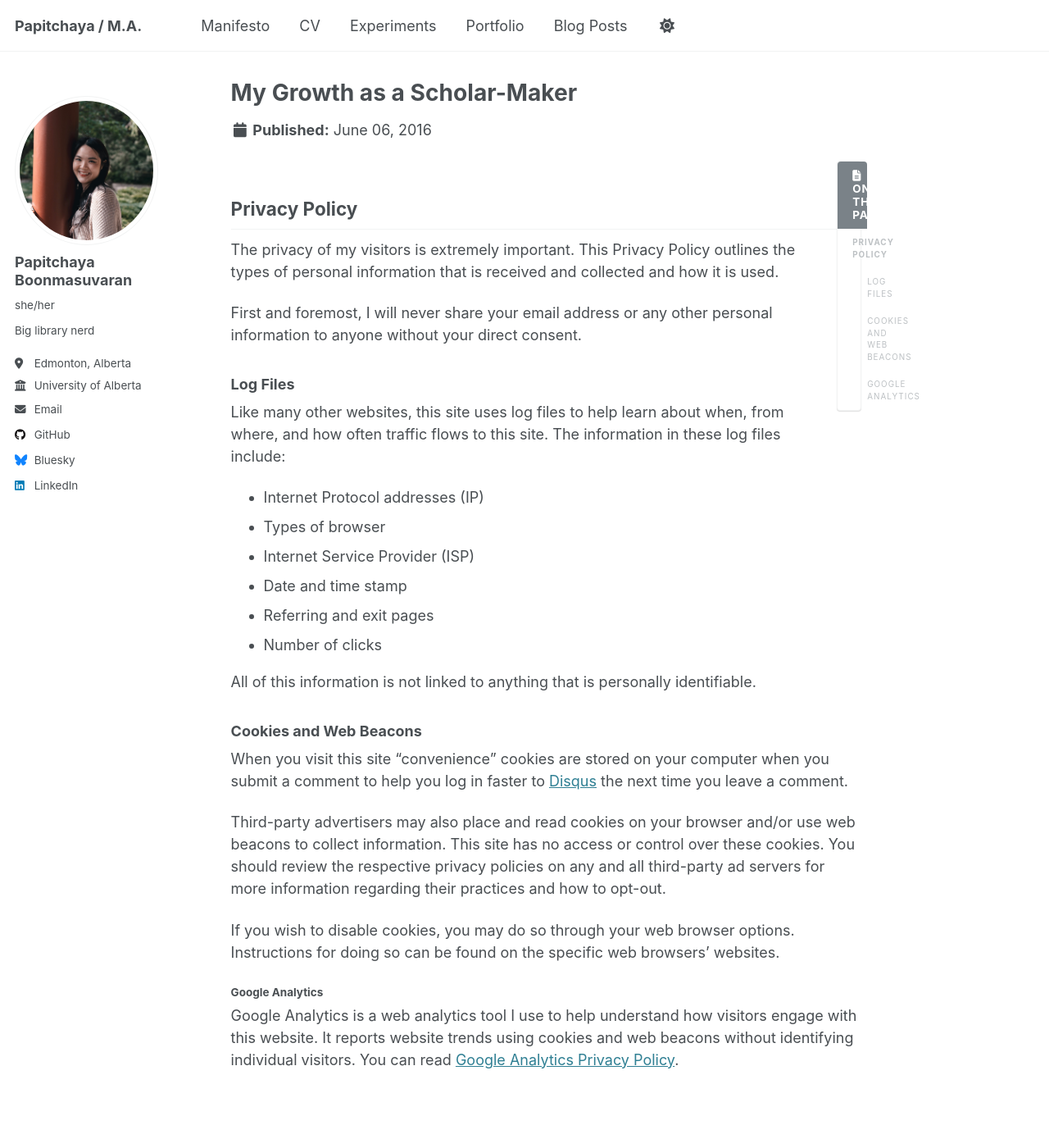
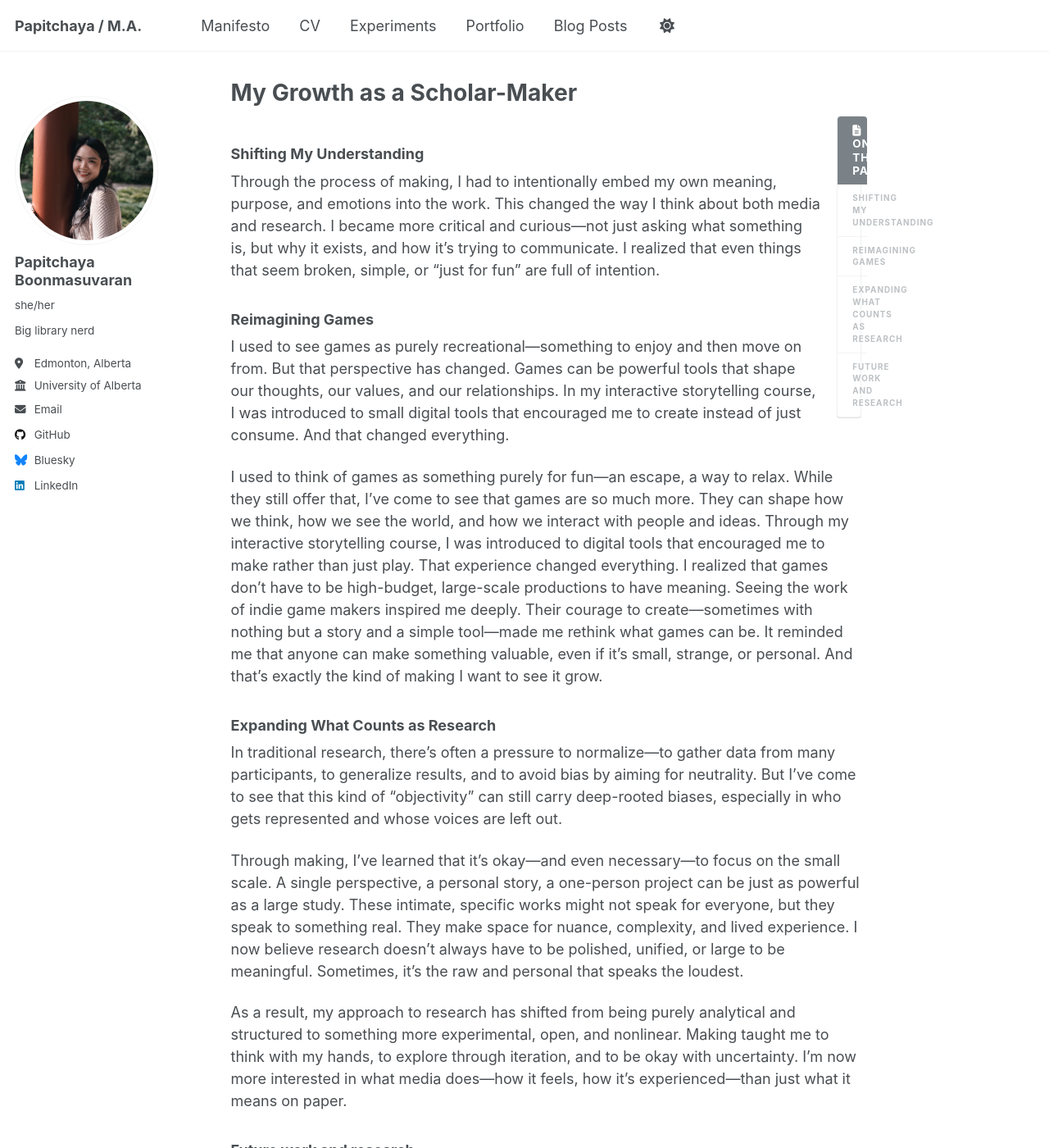
Before and after one commit to 4thpapitch/thedigitalme, a Jekyll site: the page built from _pages/manifesto.md, in a window 1280 px wide and 1400 px high. Shown: the whole window at 82% size. Built offline with Jekyll 4.4.1, drawn with Linux system fonts in a browser that asks for light colours; some of the changed text lies outside the part shown.

Commit message:
Update manifesto.md

```diff
--- a/_pages/manifesto.md
+++ b/_pages/manifesto.md
@@ -1,39 +1,30 @@
 ---
 permalink: /manifesto/
 title: "My Growth as a Scholar-Maker"
-modified: 2016-06-06
+# modified: 2016-06-06
 ---
 
 {% include base_path %}
 {% include toc %}
 
-## Privacy Policy
+### Shifting My Understanding
+Through the process of making, I had to intentionally embed my own meaning, purpose, and emotions into the work. This changed the way I think about both media and research. I became more critical and curious—not just asking what something is, but why it exists, and how it’s trying to communicate. I realized that even things that seem broken, simple, or “just for fun” are full of intention.
 
-The privacy of my visitors is extremely important. This Privacy Policy outlines the types of personal information that is received and collected and how it is used.
+### Reimagining Games
+I used to see games as purely recreational—something to enjoy and then move on from. But that perspective has changed. Games can be powerful tools that shape our thoughts, our values, and our relationships. In my interactive storytelling course, I was introduced to small digital tools that encouraged me to create instead of just consume. And that changed everything.
 
-First and foremost, I will never share your email address or any other personal information to anyone without your direct consent.
+I used to think of games as something purely for fun—an escape, a way to relax. While they still offer that, I’ve come to see that games are so much more. They can shape how we think, how we see the world, and how we interact with people and ideas. Through my interactive storytelling course, I was introduced to digital tools that encouraged me to make rather than just play. That experience changed everything. I realized that games don’t have to be high-budget, large-scale productions to have meaning. Seeing the work of indie game makers inspired me deeply. Their courage to create—sometimes with nothing but a story and a simple tool—made me rethink what games can be. It reminded me that anyone can make something valuable, even if it’s small, strange, or personal. And that’s exactly the kind of making I want to see it grow.
 
-### Log Files
+### Expanding What Counts as Research
 
-Like many other websites, this site uses log files to help learn about when, from where, and how often traffic flows to this site. The information in these log files include:
+In traditional research, there's often a pressure to normalize—to gather data from many participants, to generalize results, and to avoid bias by aiming for neutrality. But I’ve come to see that this kind of "objectivity" can still carry deep-rooted biases, especially in who gets represented and whose voices are left out.
 
-* Internet Protocol addresses (IP)
-* Types of browser
-* Internet Service Provider (ISP)
-* Date and time stamp
-* Referring and exit pages
-* Number of clicks
+Through making, I’ve learned that it’s okay—and even necessary—to focus on the small scale. A single perspective, a personal story, a one-person project can be just as powerful as a large study. These intimate, specific works might not speak for everyone, but they speak to something real. They make space for nuance, complexity, and lived experience. I now believe research doesn’t always have to be polished, unified, or large to be meaningful. Sometimes, it’s the raw and personal that speaks the loudest.
 
-All of this information is not linked to anything that is personally identifiable.
+As a result, my approach to research has shifted from being purely analytical and structured to something more experimental, open, and nonlinear. Making taught me to think with my hands, to explore through iteration, and to be okay with uncertainty. I’m now more interested in what media does—how it feels, how it’s experienced—than just what it means on paper.
 
-### Cookies and Web Beacons
+### Future work and research
 
-When you visit this site "convenience" cookies are stored on your computer when you submit a comment to help you log in faster to [Disqus](http://disqus.com) the next time you leave a comment.
+By making, I’ve realized that every creation carries intention—whether it's polished, messy, or somewhere in between. When I have to embody my own purpose and meaning into a project, I become more aware of the why behind each decision. This awareness has changed how I approach research. I now see media not just as content to analyze, but as something made—with choices, constraints, and values embedded in it. Even a glitchy, imperfect piece communicates something. This shift has moved me away from a purely traditional, theoretical way of working toward something more open, experimental, and non-linear. I think making has loosened the boundaries of what research can be—less formal, more curious, and more alive.
 
-Third-party advertisers may also place and read cookies on your browser and/or use web beacons to collect information. This site has no access or control over these cookies. You should review the respective privacy policies on any and all third-party ad servers for more information regarding their practices and how to opt-out.
-
-If you wish to disable cookies, you may do so through your web browser options. Instructions for doing so can be found on the specific web browsers' websites.
-
-#### Google Analytics
-
-Google Analytics is a web analytics tool I use to help understand how visitors engage with this website. It reports website trends using cookies and web beacons without identifying individual visitors. You can read [Google Analytics Privacy Policy](http://www.google.com/analytics/learn/privacy.html).
+* View more of my making outcomes in the section: experiment
```
